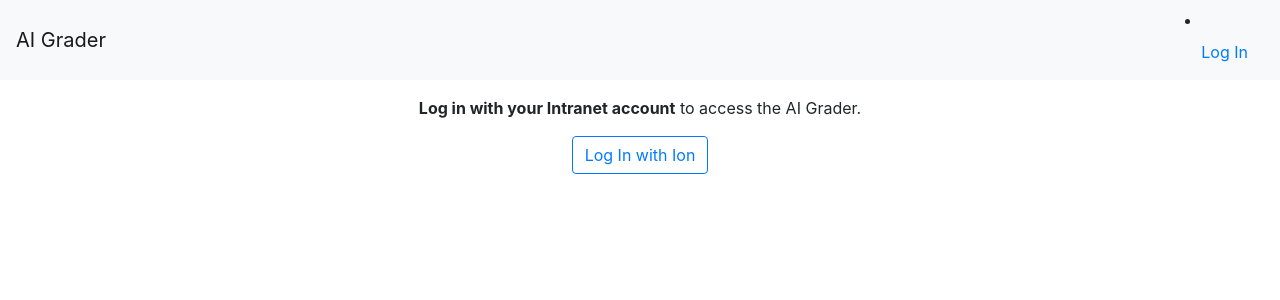
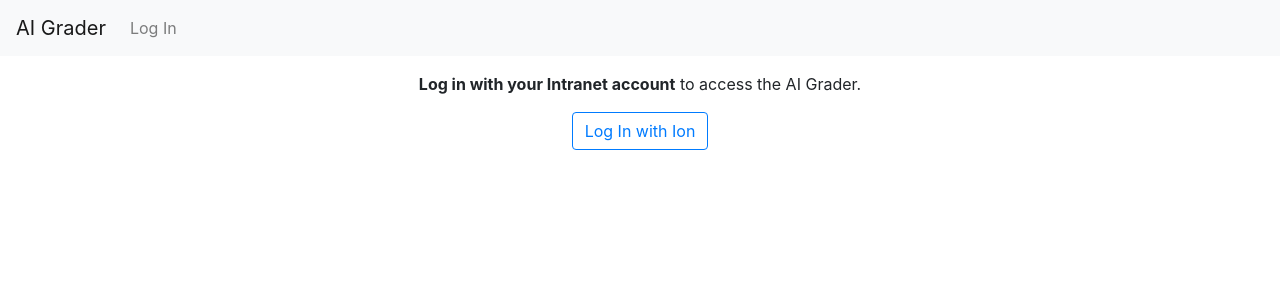
Before and after one commit to ovkulkarni/ai-grader, a Django app: page /login/ in a window 1280 px wide. Shown: the top 300 px of the page. Run offline with Django 3.2, Linux system fonts and the light colour scheme; some libraries are stand-ins or nearby versions.

Commit message:
update navbar

```diff
--- a/templates/login.html
+++ b/templates/login.html
@@ -8,18 +8,31 @@
 </head>
 
 <body>
-    <nav class="navbar navbar-light bg-light">
+    <nav class="navbar navbar-expand-lg navbar-light bg-light">
         <a class="navbar-brand" href="/">AI Grader</a>
-        <ul class="navbar-nav"></ul>
+        <button class="navbar-toggler" type="button" data-toggle="collapse" data-target="#navbarNav" aria-controls="navbarNav"
+            aria-expanded="false" aria-label="Toggle navigation">
+            <span class="navbar-toggler-icon"></span>
+        </button>
+        <div class="collapse navbar-collapse" id="navbarNav">
+
+            <ul class="navbar-nav">
                 {% if request.user.is_authenticated %}
                 {% if request.user.is_superuser %}
-        <li class="nav-item"><a class="nav-link" href="{% url 'admin:index' %}">Admin Page</a></li>
+                <li class="nav-item">
+                    <a class="nav-link" href="{% url 'admin:index' %}">Admin Page</a>
+                </li>
                 {% endif %}
-        <li class="nav-item"><a class="nav-link" href="{% url 'logout' %}">Log Out ({{ request.user.username }})</a></li>
+                <li class="nav-item">
+                    <a class="nav-link" href="{% url 'logout' %}">Log Out ({{ request.user.username }})</a>
+                </li>
                 {% else %}
-        <li class="nav-item"><a class="nav-link" href="{% url 'login' %}">Log In</a></li>
+                <li class="nav-item">
+                    <a class="nav-link" href="{% url 'login' %}">Log In</a>
+                </li>
                 {% endif %}
             </ul>
+        </div>
     </nav>
     <div class="container">
         <div class="row" style="margin-top: 1rem;">
```
Lines whose indentation alone changed are shown as unchanged.
